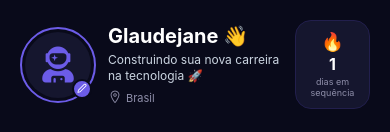
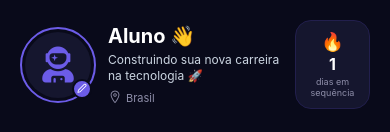
Before and after one commit to Glaudejane/StudyFlow, a React Native app: screen /Perfil in a window 390 px wide. Shown: the top 132 px of the page. Built offline with nearby package versions, Linux system fonts and the light colour scheme.

Commit message:
Remove nome pessoal do Perfil por privacidade

```diff
--- a/screens/ProfileScreen.js
+++ b/screens/ProfileScreen.js
@@ -203,7 +203,7 @@ export default function ProfileScreen({ navigation }) {
                     </View>
 
                     <View style={styles.userMainInfo}>
-                        <Text style={styles.profileUserName}>Glaudejane 👋</Text>
+                        <Text style={styles.profileUserName}>Aluno 👋</Text>
                         <Text style={styles.profileUserBio}>Construindo sua nova carreira na tecnologia 🚀</Text>
                         <View style={styles.locationRow}>
                             <Ionicons name="location-outline" size={14} color="#8E8EA9" />
```
